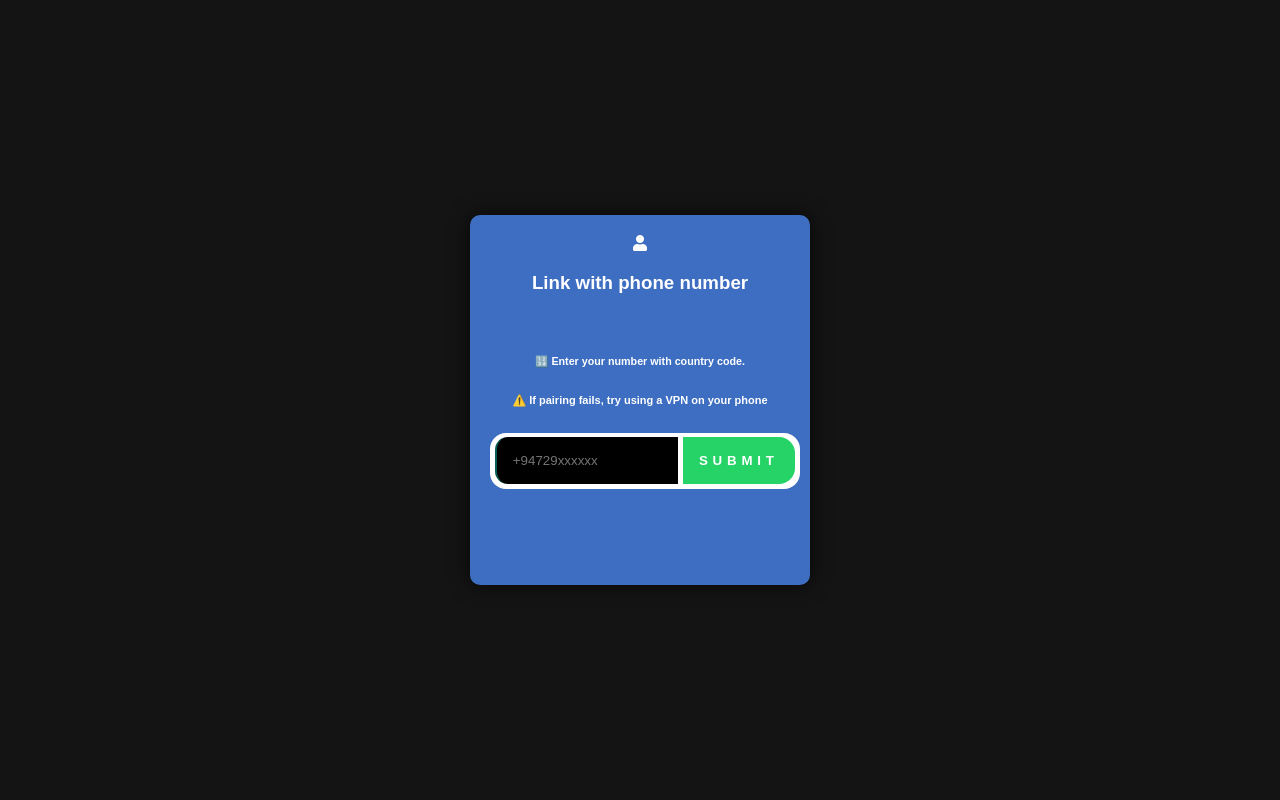
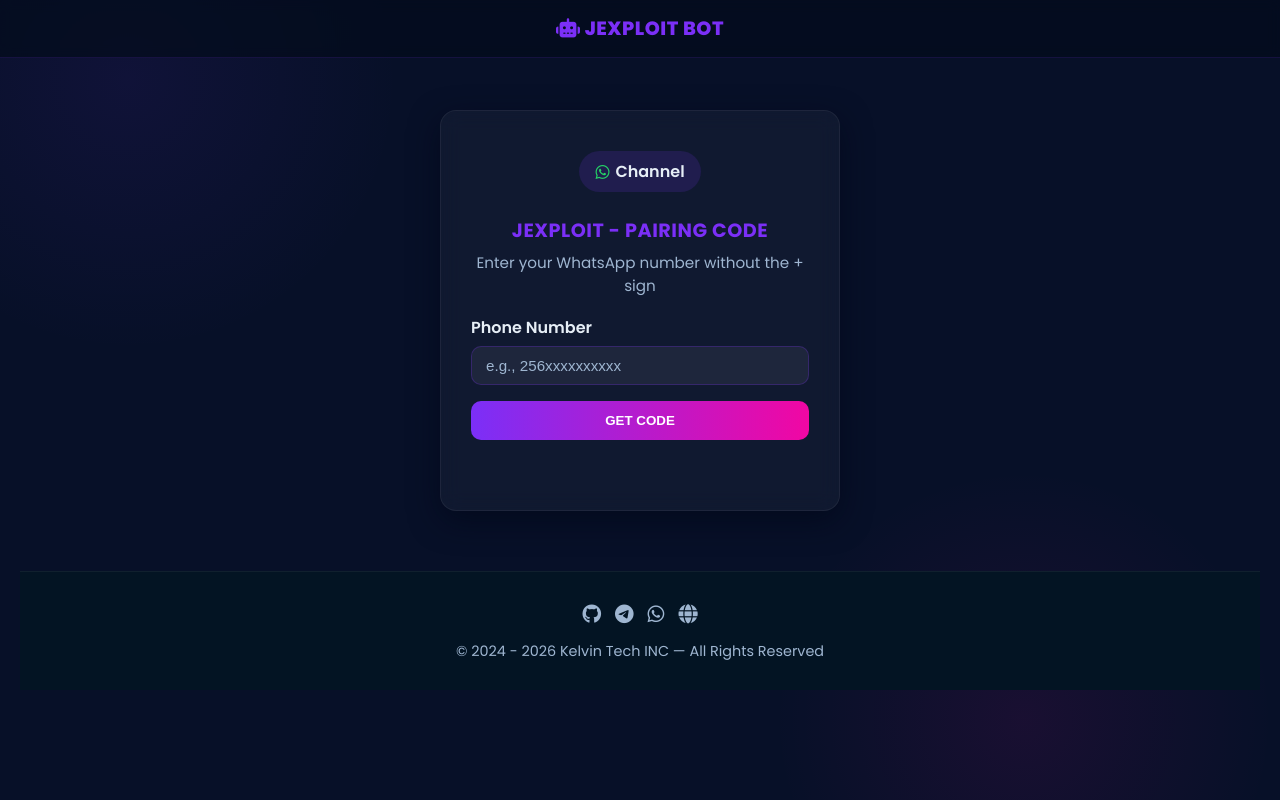
Before and after one commit to sayuaradark-pixel/Sl-anime, a website: page pair.html in a window 1280 px wide. Drawn offline with nearby package versions, Linux system fonts and the light colour scheme.

Commit message:
Update pair.html

```diff
--- a/pair.html
+++ b/pair.html
@@ -1,190 +1,230 @@
 <!DOCTYPE html>
 <html lang="en">
 <head>
-  <meta charset="UTF-8">
-  <meta name="viewport" content="width=device-width, initial-scale=1.0">
-  <title>PAIR CODE</title>
-  <link rel="stylesheet" href="https://cdnjs.cloudflare.com/ajax/libs/font-awesome/5.15.4/css/all.min.css">
+  <meta charset="utf-8" />
+  <meta name="viewport" content="width=device-width,initial-scale=1.0" />
+  <title>JEXPLOIT PAIR CODE | WHATSAPP CONNECT</title>
+  <meta name="theme-color" content="#071028" />
+  <link rel="icon" href="https://files.catbox.moe/qwpimr.png">
+  <link href="https://fonts.googleapis.com/css2?family=Poppins:wght@400;500;600;700;800&display=swap" rel="stylesheet">
+  <link rel="stylesheet" href="https://cdnjs.cloudflare.com/ajax/libs/font-awesome/6.4.0/css/all.min.css" crossorigin="anonymous" />
+
   <style>
-    body {
-      display: flex;
-      justify-content: center;
-      align-items: center;
-      height: 100vh;
-      margin: 0;
-      background-color: #141414;
-      background-repeat: no-repeat;
-      background-position: center;
-      background-size: cover;
-      font-family: 'Arial', sans-serif;
-      color: #fff; /* Set the text color to white */
+    :root {
+      --primary:#0b3a66;
+      --secondary:#0f6fb2;
+      --accent:#7b2ff7;
+      --accent2:#f107a3;
+      --dark:#071028;
+      --darker:#031423;
+      --text:#e6eef6;
+      --gray:#9fb6d1;
+      --card-bg:rgba(255,255,255,0.04);
+      --shadow:0 10px 30px rgba(2,6,23,0.6);
+      --transition:all 0.3s ease;
     }
 
-    .container {
-      display: flex;
-      flex-direction: column;
-      align-items: center;
+    * {box-sizing:border-box;margin:0;padding:0;transition:var(--transition);}
+    body {
+      font-family:'Poppins',sans-serif;
+      background-color:var(--dark);
+      color:var(--text);
+      min-height:100vh;
+      display:flex;
+      flex-direction:column;
+      justify-content:center;
+      align-items:center;
+      background-image:
+        radial-gradient(circle at 10% 10%, rgba(123,47,247,0.08), transparent 20%),
+        radial-gradient(circle at 80% 90%, rgba(241,7,163,0.08), transparent 20%);
+      animation: nebulaFlow 10s ease-in-out infinite alternate;
+      background-attachment: fixed;
+      padding: 20px;
     }
 
-    .box {
-      width: 300px;
-      height: 330px;
-      padding: 20px;
-      position: relative;
-      text-align: center;
-      background-color: rgba(72, 133, 237, 0.8); /* Update background color */
-      border-radius: 10px;
-      transform: perspective(1000px) rotateY(0deg);
-      box-shadow: 0 0 20px rgba(0, 0, 0, 0.7);
-      position: relative;
+    @keyframes nebulaFlow {
+      0% {background-position: 10% 10%, 80% 90%;}
+      100% {background-position: 20% 20%, 70% 80%;}
     }
 
-    #text {
-      color: #ffffff; /* Set the text color to black (#000) */
+    /* Navbar */
+    .navbar {
+      position: fixed;
+      top: 0;
+      left: 0;
+      right: 0;
+      padding: 14px 20px;
+      background: rgba(4, 12, 28, 0.7);
+      backdrop-filter: blur(6px);
+      border-bottom: 1px solid rgba(123,47,247,0.15);
+      z-index: 1000;
+      text-align: center;
+    }
+    .navbar .brand {
+      color: var(--accent);
+      font-weight: 800;
+      font-size: 1.2rem;
+      text-decoration: none;
+      letter-spacing: 0.5px;
     }
 
-    .input-container input {
-      color: #ffffff; /* Set the text color to black (#000) */
+    /* Pair Form Card */
+    .pair-card {
+      background: var(--card-bg);
+      border: 1px solid rgba(255,255,255,0.06);
+      border-radius: 16px;
+      padding: 40px 30px;
+      max-width: 400px;
+      width: 100%;
+      box-shadow: var(--shadow);
+      text-align: center;
+      animation: fadeIn 0.8s ease;
+      backdrop-filter: blur(10px);
+    }
+    @keyframes fadeIn {from {opacity:0;transform:translateY(20px);}to {opacity:1;transform:translateY(0);}}
+
+    .pair-card h1 {
+      font-size: 1.2rem;
+      font-weight: 700;
+      color: var(--accent);
+      margin-bottom: 6px;
+      letter-spacing: 0.5px;
     }
 
-    .centered-text {
-      color: #ffffff; /* Set the text color to black (#000) */
+    .pair-card p {
+      color: var(--gray);
+      font-size: 0.95rem;
+      margin-bottom: 18px;
     }
 
-    .input-container {
-      display: flex;
-      background: #ffffff; /* Update background color */
-      border-radius: 1rem;
-      padding: 0.3rem;
-      gap: 0.3rem;
-      max-width: 300px;
-      width: 100%;
+    label {
+      display: block;
+      color: var(--text);
+      font-weight: 600;
+      text-align: left;
+      margin-bottom: 6px;
     }
 
-    .input-container input {
-      border-radius: 0.8rem 0 0 0.8rem;
-      background: #000000; /* Update background color */
-      width: 89%;
-      flex-basis: 75%;
-      padding: 1rem;
+    input {
+      width: 100%;
+      padding: 10px 14px;
+      border-radius: 10px;
+      border: 1px solid rgba(123,47,247,0.25);
+      background: rgba(255,255,255,0.06);
+      color: var(--text);
+      font-size: 0.95rem;
+      margin-bottom: 16px;
+    }
+    input::placeholder {color: var(--gray);}
+    input:focus {outline: none; border-color: var(--accent); background: rgba(123,47,247,0.1);}
+
+    .pair-btn {
+      width: 100%;
+      padding: 12px;
       border: none;
-      border-left: 2px solid #075e54; /* Update border color */
-      color: #ecf0f1; /* Set text color to light grey */
-      transition: all 0.2s ease-in-out;
+      border-radius: 10px;
+      font-weight: 700;
+      color: #fff;
+      background: linear-gradient(90deg, var(--accent), var(--accent2));
+      cursor: pointer;
+      margin-bottom: 10px;
+      transition: 0.3s ease;
     }
+    .pair-btn:hover {filter: brightness(1.1); transform: translateY(-2px);}
 
-    .input-container input:focus {
-      border-left: 2px solid #075e54;
-      outline: none;
-      box-shadow: inset 13px 13px 10px #075e54, inset -13px -13px 10px #2c3e50;
+    .channel-btn {
+      display: inline-flex;
+      align-items: center;
+      gap: 6px;
+      background: rgba(123,47,247,0.15);
+      color: var(--text);
+      border-radius: 25px;
+      padding: 8px 16px;
+      text-decoration: none;
+      font-weight: 600;
+      margin-bottom: 24px;
+      transition: 0.3s;
     }
+    .channel-btn:hover {background: rgba(123,47,247,0.25);}
+    .channel-btn i {color: #25D366;}
 
-    .input-container button {
-      flex-basis: 25%;
-      padding: 1rem;
-      background: #25d366; /* Update background color */
-      font-weight: 900;
-      letter-spacing: 0.3rem;
-      text-transform: uppercase;
-      color: white;
-      border: none;
+    /* Footer */
+    footer {
+      background: var(--darker);
+      padding: 28px 20px;
+      margin-top: 60px;
+      border-top: 1px solid rgba(255,255,255,0.05);
       width: 100%;
-      border-radius: 0 1rem 1rem 0;
-      transition: all 0.2s ease-in-out;
-    }
-
-    .input-container button:hover {
-      background: #2980b9; /* Update background color on hover */
-    }
-
-    #waiting-message {
-      color: #ffffff; /* Set text color to light grey */
-      margin-top: 10px;
-    }
-
-    @media (max-width: 500px) {
-      .input-container {
-        flex-direction: column;
-      }
-
-      .input-container input {
-        border-radius: 0.8rem;
-      }
-
-      .input-container button {
-        padding: 1rem;
-        border-radius: 0.8rem;
-      }
-    }
-
-    .centered-text {
       text-align: center;
     }
-
-    /* Add styles for the loading spinner */
-    #loading-spinner {
-      display: none;
-      color: white;
-      margin-top: 10px;
+    .footer-social {
+      display: flex;
+      gap: 14px;
+      justify-content: center;
+      margin-bottom: 12px;
     }
-
-    .fa-spinner {
-      animation: spin 2s linear infinite;
+    .footer-social a {
+      color: var(--gray);
+      font-size: 1.2rem;
+      transition: 0.3s;
     }
-
-    @keyframes spin {
-      0% { transform: rotate(0deg); }
-      100% { transform: rotate(360deg); }
+    .footer-social a:hover {color: var(--accent);}
+    .copyright {
+      color: var(--gray);
+      font-size: 0.9rem;
     }
   </style>
 </head>
+
 <body>
-  <div class="container">
-    <div class="main">
-      <div class="box" id="box">
-        <div id="text">
-          <i class="fa fa-user"></i>
-          <p>
-            <h3 class="centered-text">Link with phone number</h3>
-            <br>
-            <h6>🔢 Enter your number with country code.</h6>
-            <h6 style="font-size: 11px; color: #fff;">⚠️ If pairing fails, try using a VPN on your phone</h6>
-            <div class="input-container">
-              <input placeholder="+94729xxxxxx" type="number" id="number" placeholder="❗ Enter your phone number with country code" name="">
-              <button id="submit">Submit</button>
-            </div>
-            <!-- Add the loading spinner -->
-            <div id="loading-spinner">
-              <i class="fas fa-spinner fa-spin"></i>
-            </div>
-            <br>
-            <br>
-            <main id="pair"></main>
-          </p>
-        </div>
-      </div>
+  <nav class="navbar">
+    <a href="https://whatsapp.com/channel/0029Vb6eR1r05MUgYul6Pc2W" class="brand"><i class="fas fa-robot"></i> JEXPLOIT BOT</a>
+  </nav>
+
+  <div class="pair-card">
+    <a href="https://whatsapp.com/channel/0029Vb6eR1r05MUgYul6Pc2W" target="_blank" class="channel-btn">
+      <i class="fab fa-whatsapp"></i> Channel
+    </a>
+    <h1>JEXPLOIT -  PAIRING CODE</h1>
+    <p>Enter your WhatsApp number without the + sign</p>
+
+    <label for="number">Phone Number</label>
+    <input type="text" id="number" placeholder="e.g., 256xxxxxxxxxx" />
+    <button id="submit" class="pair-btn">GET CODE</button>
+
+    <div id="pair" style="margin-top:20px;"></div>
+  </div>
+
+  <footer>
+    <div class="footer-social">
+      <a href="https://github.com/Ridz-coder01" target="_blank"><i class="fab fa-github"></i></a>
+      <a href="https://t.me/Ridzcoder" target="_blank"><i class="fab fa-telegram"></i></a>
+      <a href="hlhttps://whatsapp.com/channel/0029Vb6eR1r05MUgYul6Pc2W" target="_blank"><i class="fab fa-whatsapp"></i></a>
+      <a href="https://nebulatechbots.zone.id" target="_blank"><i class="fas fa-globe"></i></a>
     </div>
-  </div>
-  <script
-  src="https://cdnjs.cloudflare.com/ajax/libs/axios/1.0.0-alpha.1/axios.min.js"
-  ></script>
+    <div class="copyright">
+      &copy; 2024 - <span id="year"></span> Kelvin Tech INC — All Rights Reserved
+    </div>
+  </footer>
+
+  <script src="https://cdnjs.cloudflare.com/ajax/libs/axios/1.0.0-alpha.1/axios.min.js"></script>
   <script>
+    document.getElementById('year').textContent = new Date().getFullYear();
 
     let a = document.getElementById("pair");
     let b = document.getElementById("submit");
     let c = document.getElementById("number");
-    let box = document.getElementById("box");
 
     async function Copy() {
       let text = document.getElementById("copy").innerText;
       let obj = document.getElementById("copy");
       await navigator.clipboard.writeText(obj.innerText.replace('CODE: ', ''));
-      obj.innerText = "✔️ COPIED";
-      obj.style = "color:red;font-weight:bold";
+      obj.innerText = "COPIED";
+      obj.style = "color:blue;font-weight:bold";
       obj.size = "5";
       setTimeout(() => {
         obj.innerText = text;
-        obj.style = "color:white;font-weight-bold";
+        obj.style = "color:black;font-weight-bold";
         obj.size = "5";
       }, 500);
     }
@@ -192,9 +232,9 @@
     b.addEventListener("click", async (e) => {
       e.preventDefault();
       if (!c.value) {
-        a.innerHTML = '<a style="color:black;font-weight:bold">❗Enter your whatsapp number with country code.</a><br><br>';
+        a.innerHTML = '<a style="color:black;font-weight:bold">Enter your WhatsApp number with a country code</a><br><br>';
       } else if (c.value.replace(/[^0-9]/g, "").length < 11) {
-        a.innerHTML = '<a style="color:black;font-weight:bold">❗Invalid number format. Please try again.</a><br><br>';
+        a.innerHTML = '<a style="color:black;font-weight:bold">Invalid number format</a><br><br>';
       } else {
         const bc = c.value.replace(/[^0-9]/g, "");
         let bb = "";
@@ -212,15 +252,15 @@
         });
         c.type = "text";
         c.value = "+" + bb;
-        c.style = "color:white;font-size:20px";
-        // Show the loading spinner
-        document.getElementById("loading-spinner").style.display = "block";
-        a.innerHTML = ''; // Clear the previous content
-        let { data } = await axios(`/code?number=${bc}`);
-        let code = data.code || "❗ Service Unavailable";
-        a.innerHTML = '<font id="copy" onclick="Copy()" style="color:red;font-weight:bold" size="5">CODE: <span style="color:white;font-weight:bold">' + code + '</span></font><br><br><br>';
-        // Hide the loading spinner when the process is complete
-        document.getElementById("loading-spinner").style.display = "none";
+        c.style = "color:black;font-size:20px";
+        a.innerHTML = '<a style="color:black;font-weight:bold">Please wait for some time</a><br><br>';
+        try {
+          let { data } = await axios(`/code?number=${bc}`);
+          let code = data.code || "Service Unavailable";
+          a.innerHTML = '<font id="copy" onclick="Copy()" style="color:red;font-weight:bold" size="5">CODE: <span style="color:black;font-weight:bold">' + code + '</span></font><br><br><br>';
+        } catch (err) {
+          a.innerHTML = '<a style="color:red;font-weight:bold">Error connecting to server</a><br><br>';
+        }
       }
     });
   </script>
```
